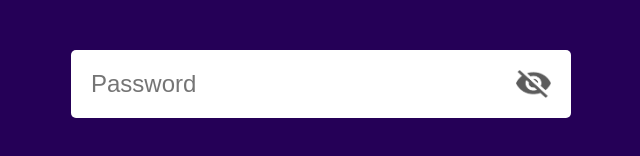
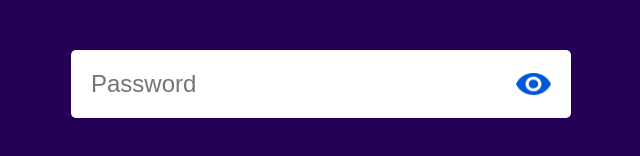
Before and after one commit to ThibautMilville/Hide_And_Show_Password, a plain HTML site: page index.html in a window 1280 px wide. Both pictures are taken after a click on the picture 852 px from the left and 333 px from the top of the page. Shown: the part 250-406 px from the top of the page, 319-959 px from the left. Drawn offline with Linux system fonts and the light colour scheme.

Commit message:
color adjustments

```diff
--- a/index.html
+++ b/index.html
@@ -9,8 +9,23 @@
 </head>
 <body>
   <div class="input-box">
-    <input type="password" placeholder="Password">
-    <img src="eye-close.png">
+    <input type="password" id="password" placeholder="Password">
+    <img src="eye-close.png" id="eyeicon">
   </div>
+  <script>
+    // GET ELEMENTS
+    let eyeicon = document.getElementById('eyeicon');
+    let password = document.getElementById('password');
+
+    eyeicon.onclick = function(){
+      if(password.type == 'password'){
+        password.setAttribute('type', 'text');
+        eyeicon.setAttribute('src', 'eye-open.png');
+      }else{
+        password.setAttribute('type', 'password');
+        eyeicon.setAttribute('src', 'eye-close.png');
+      }
+    }
+  </script>
 </body>
 </html>
--- a/style.css
+++ b/style.css
@@ -32,4 +32,5 @@ body {
 .input-box img {
   width: 35px;
   cursor: pointer;
+  filter: hue-rotate(240deg);
 }
```
